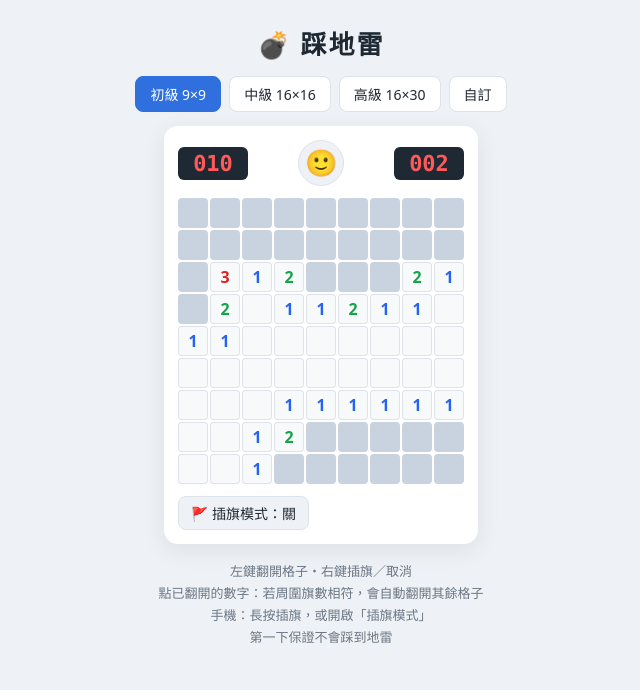
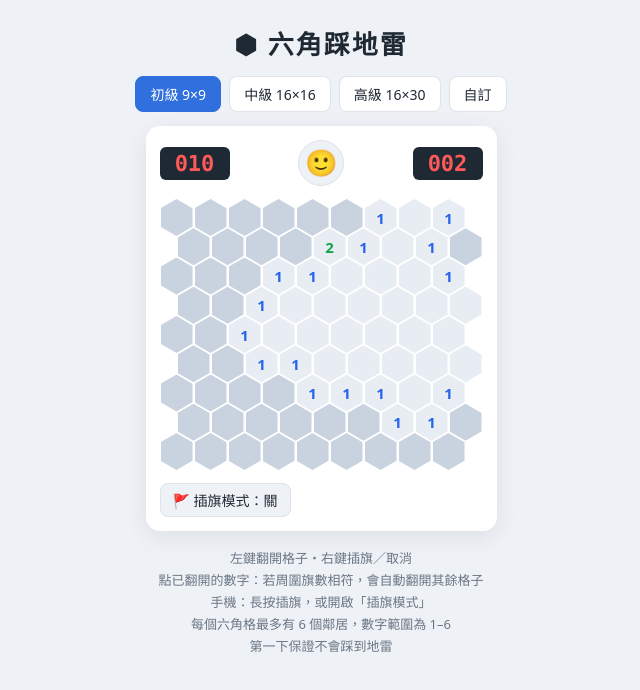
Before and after one commit to hanz120312/minesweeepernew, a plain HTML site: page index.html in a window 1280 px wide. Both pictures are taken after a click on the element 640 px from the left and 341 px from the top of the page. Shown: the whole page, without its empty margins (319-959 px from the left). Drawn offline with Linux system fonts and the light colour scheme.

Commit message:
改為六角形格子的踩地雷
- 格子改為尖頂六角形（clip-path），奇數列右移半格（odd-r 偏移座標）
- 鄰居判定由 8 格改為 6 格，數字範圍 1–6
- 首次點擊安全區門檻由 9 格調整為 7 格
- 最佳紀錄改用獨立的 localStorage key，避免與方格版混用
- 標題與說明文字更新

Co-Authored-By: Claude Opus 5.5 <noreply@anthropic.com>

```diff
--- a/index.html
+++ b/index.html
@@ -3,7 +3,7 @@
 <head>
 <meta charset="UTF-8">
 <meta name="viewport" content="width=device-width, initial-scale=1">
-<title>踩地雷</title>
+<title>六角踩地雷</title>
 <style>
   :root {
     --bg: #eef1f5;
@@ -51,15 +51,17 @@
     border: 1px solid var(--line); background: var(--bg); cursor: pointer; line-height: 1;
   }
   .board-wrap { overflow-x: auto; max-width: calc(100vw - 52px); }
-  #board { display: grid; gap: 2px; user-select: none; -webkit-user-select: none; touch-action: manipulation; }
+  #board { position: relative; user-select: none; -webkit-user-select: none; touch-action: manipulation; }
+  /* 尖頂六角形格子（pointy-top），奇數列往右偏移半格 */
   .cell {
-    width: 30px; height: 30px; border-radius: 4px;
+    position: absolute; width: 32px; height: 37px;
+    clip-path: polygon(50% 0, 100% 25%, 100% 75%, 50% 100%, 0 75%, 0 25%);
     background: var(--cell); display: flex; align-items: center; justify-content: center;
-    font-weight: 800; font-size: 16px; cursor: pointer;
+    font-weight: 800; font-size: 15px; cursor: pointer;
     transition: background .08s;
   }
   .cell:hover:not(.open) { background: var(--cell-hover); }
-  .cell.open { background: var(--open); cursor: default; box-shadow: inset 0 0 0 1px var(--line); }
+  .cell.open { background: #e8edf3; cursor: default; }
   .cell.boom { background: var(--boom) !important; }
   .cell.wrong { background: #ffd8d8; }
   .n1 { color: #2563eb; } .n2 { color: #16a34a; } .n3 { color: #dc2626; } .n4 { color: #1e3a8a; }
@@ -94,7 +96,7 @@
 </style>
 </head>
 <body>
-  <h1>💣 踩地雷</h1>
+  <h1>⬢ 六角踩地雷</h1>
 
   <div class="controls" id="levels">
     <button data-level="easy" class="active">初級 9×9</button>
@@ -127,6 +129,7 @@
     左鍵翻開格子・右鍵插旗／取消<br>
     點已翻開的數字：若周圍旗數相符，會自動翻開其餘格子<br>
     手機：長按插旗，或開啟「插旗模式」<br>
+    每個六角格最多有 6 個鄰居，數字範圍為 1–6<br>
     第一下保證不會踩到地雷
   </p>
 
@@ -139,6 +142,11 @@
   </div>
 
 <script>
+// 六角格幾何：格寬 W、格高 H，列距 = (H + GAP) × 3/4（尖頂六角形可互相嵌合）
+const W = 32, H = 37, GAP = 2;
+const STEP_X = W + GAP;
+const STEP_Y = (H + GAP) * 0.75;
+
 const LEVELS = {
   easy:   { rows: 9,  cols: 9,  mines: 10 },
   medium: { rows: 16, cols: 16, mines: 40 },
@@ -162,14 +170,15 @@ function pad(n) {
   return n < 0 ? '-' + s.slice(1) : s;
 }
 
+// odd-r 偏移座標（奇數列右移半格）：每格只有 6 個鄰居
+const NB_EVEN = [[0, -1], [0, 1], [-1, -1], [-1, 0], [1, -1], [1, 0]];
+const NB_ODD  = [[0, -1], [0, 1], [-1, 0], [-1, 1], [1, 0], [1, 1]];
 function neighbors(r, c) {
   const out = [];
-  for (let dr = -1; dr <= 1; dr++)
-    for (let dc = -1; dc <= 1; dc++) {
-      if (!dr && !dc) continue;
-      const nr = r + dr, nc = c + dc;
-      if (nr >= 0 && nr < cfg.rows && nc >= 0 && nc < cfg.cols) out.push([nr, nc]);
-    }
+  for (const [dr, dc] of (r % 2 ? NB_ODD : NB_EVEN)) {
+    const nr = r + dr, nc = c + dc;
+    if (nr >= 0 && nr < cfg.rows && nc >= 0 && nc < cfg.cols) out.push([nr, nc]);
+  }
   return out;
 }
 
@@ -184,13 +193,16 @@ function newGame() {
   grid = Array.from({ length: cfg.rows }, () =>
     Array.from({ length: cfg.cols }, () => ({ mine: false, open: false, flag: false, n: 0 })));
 
-  boardEl.style.gridTemplateColumns = `repeat(${cfg.cols}, 30px)`;
+  boardEl.style.width = `${cfg.cols * STEP_X + STEP_X / 2}px`;
+  boardEl.style.height = `${(cfg.rows - 1) * STEP_Y + H + GAP}px`;
   boardEl.innerHTML = '';
   for (let r = 0; r < cfg.rows; r++)
     for (let c = 0; c < cfg.cols; c++) {
       const d = document.createElement('div');
       d.className = 'cell';
       d.dataset.r = r; d.dataset.c = c;
+      d.style.left = `${c * STEP_X + (r % 2 ? STEP_X / 2 : 0) + GAP / 2}px`;
+      d.style.top = `${r * STEP_Y + GAP / 2}px`;
       boardEl.appendChild(d);
     }
   showBest();
@@ -202,7 +214,7 @@ function cellEl(r, c) { return boardEl.children[r * cfg.cols + c]; }
 function placeMines(sr, sc) {
   const safe = new Set([sr * cfg.cols + sc]);
   const total = cfg.rows * cfg.cols;
-  if (total - cfg.mines >= 9) neighbors(sr, sc).forEach(([r, c]) => safe.add(r * cfg.cols + c));
+  if (total - cfg.mines >= 7) neighbors(sr, sc).forEach(([r, c]) => safe.add(r * cfg.cols + c));
   const pool = [];
   for (let i = 0; i < total; i++) if (!safe.has(i)) pool.push(i);
   for (let i = pool.length - 1; i > 0; i--) {
@@ -316,10 +328,10 @@ function checkWin() {
 }
 
 function getBest() {
-  try { const v = localStorage.getItem('ms-best-' + cfg.key); return v === null ? null : +v; }
+  try { const v = localStorage.getItem('hexms-best-' + cfg.key); return v === null ? null : +v; }
   catch { return null; }
 }
-function setBest(v) { try { localStorage.setItem('ms-best-' + cfg.key, v); } catch {} }
+function setBest(v) { try { localStorage.setItem('hexms-best-' + cfg.key, v); } catch {} }
 function showBest() {
   const b = cfg.key === 'custom' ? null : getBest();
   document.getElementById('best').textContent = b === null ? '' : `最佳紀錄：${b} 秒`;
```
